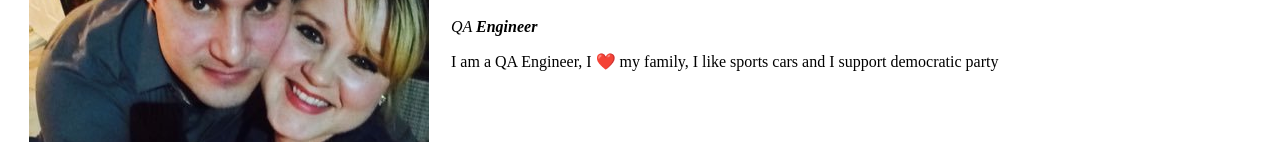
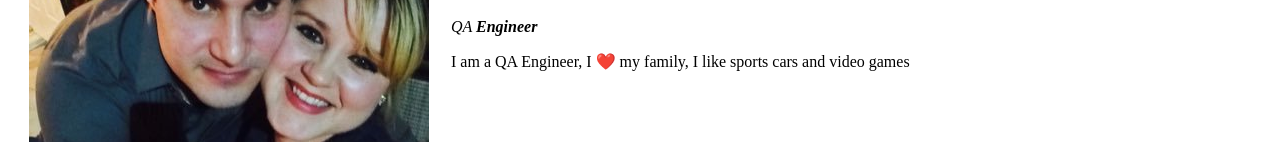
Before and after one commit to cgonzalez87/cv, a plain HTML site: page index.html in a window 1280 px wide. Shown: the part 218-360 px from the top of the page. Drawn offline with Linux system fonts and the light colour scheme.

Commit message:
Update index.html

```diff
--- a/index.html
+++ b/index.html
@@ -11,7 +11,7 @@
       <td><img src="Images/Carlos.jpg" alt="Carlos Image Profile"></td>
       <td><h1>Carlos Gonzalez</h1>
       <p><em>QA <strong>Engineer</strong></em></p>
-      <p>I am a QA Engineer, I ❤️ my family, I like sports cars and I support democratic party</p></td>
+      <p>I am a QA Engineer, I ❤️ my family, I like sports cars and video games</p></td>
     </tr>
   </table>
 </body>
```
